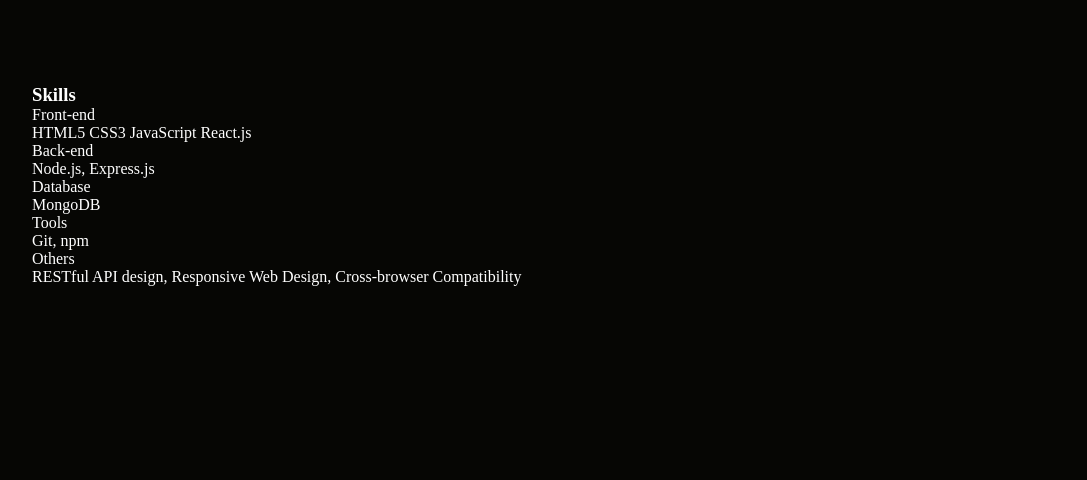
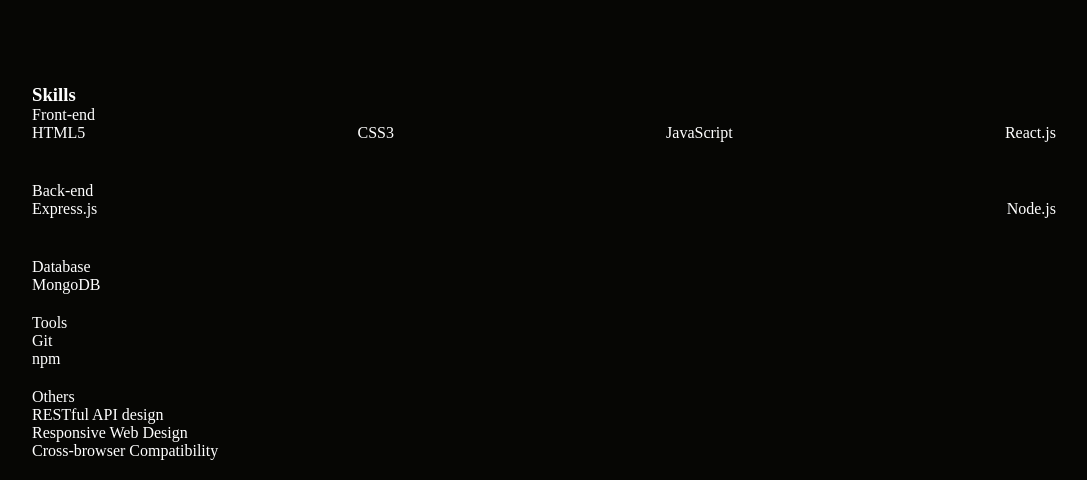
Before and after one commit to future-techie/portfoilo, a plain HTML site: page index.html in a window 1280 px wide. Shown: the part 446-926 px from the top of the page, without its empty margins (96-1183 px from the left). Before the commit the page ends 800 px from the top, so only its background shows below. Drawn offline with Linux system fonts and the light colour scheme.

Commit message:
homepage commi

```diff
--- a/index.html
+++ b/index.html
@@ -10,7 +10,11 @@
     <div class="container">
       <header>
         <nav class="nav_panel">
+          <a href="./index.html">
           <div class="logo">tecHSIS</div>
+
+          </a>
+          <!-- <div class="logo"><a class="acive" href="./index.html">tecHSIS</a></div> -->
 
           <a class="active nav-bar" href="./index.html">Home</a>
           <a class="nav-bar" href="./pages/about.html">About Me</a>
@@ -19,45 +23,73 @@
       </header>
       <main class="hero">
         <div class="hero-content">
-          <p class="hero-heading">HI, I'M FAVOUR,<span> FULLSTACK DEVELOPER</span></p>
+          <p class="hero-heading">
+            HI, I'M FAVOUR,<span> FULLSTACK DEVELOPER</span>
+          </p>
           <p>
-            A seasoned <span>FullStack Developer</span> transforming ideas into stunning
-            digital experiences. Let's create something amazing!
+            A seasoned <span>FullStack Developer</span> transforming ideas into
+            stunning digital experiences. Let's create something amazing!
           </p>
           <p>Professional Web devloper - <span> Meta</span></p>
         </div>
         <div class="hero-img-container">
-          <img class="hero-img"
+          <img
+            class="hero-img"
             src="./assets/WhatsApp Image 2024-02-21 at 10.56.28 AM.jpeg"
             alt="profile picture"
           />
         </div>
       </main>
-      <section>
+      <section >
         <h3>Skills</h3>
-        <div>
+
+
+        <div class="skills">
+          <div>
           <p>Front-end</p>
-          <p>HTML5 CSS3 JavaScript React.js</p>
+        </div>
+        <div  class="skills2">
+            <p>HTML5 </p>
+           <p> CSS3</p>
+            <p>JavaScript </p>
+           <p> React.js</p>
+          </div>
+        </div>
+        <div class="skills">
+          <div>
+          <p>Back-end</p>
+        </div>
+        <div class="skills2">
+            <p>Express.js</p>
+            <p>Node.js</p>
+          </div>
+
+        </div>
+        <div class="skills">
+          <div>
+          <p>Database</p>
         </div>
         <div>
-          <p>Back-end</p>
-          <p>Node.js, Express.js</p>
-        </div>
-        <div>
-          <p>Database</p>
           <p>MongoDB</p>
         </div>
-        <div>
+        </div>
+        <div class="skills">
           <p>Tools</p>
-          <p>Git, npm</p>
+
+            <p>Git</p>
+            <p>npm</p>
+
         </div>
-        <div>
+        <div class="skills">
           <p>Others</p>
-          <p>
-            RESTful API design, Responsive Web Design, Cross-browser
-            Compatibility
-          </p>
+
+            <p>RESTful API design</p>
+            <p>Responsive Web Design</p>
+            <p>Cross-browser Compatibility</p>
+
         </div>
+
+
       </section>
     </div>
   </body>
--- a/style/style.css
+++ b/style/style.css
@@ -25,7 +25,7 @@ body {
   justify-content: space-evenly;
   height: 30px;
   align-items: flex-end;
-  font-size: 20px;
+  font-size: 16px;
 }
 .nav-bar {
   color: #ffffff;
@@ -65,3 +65,15 @@ p span {
 .hero-content p{
     margin-bottom: 8px;
 }
+.skills{
+    display: flex;
+    flex-direction: column;
+    justify-content: space-between;
+    padding-bottom: 20px;
+}
+.skills2{
+    display: flex;
+    flex-direction: row;
+    justify-content: space-between;
+    padding-bottom: 20px;
+}
```
